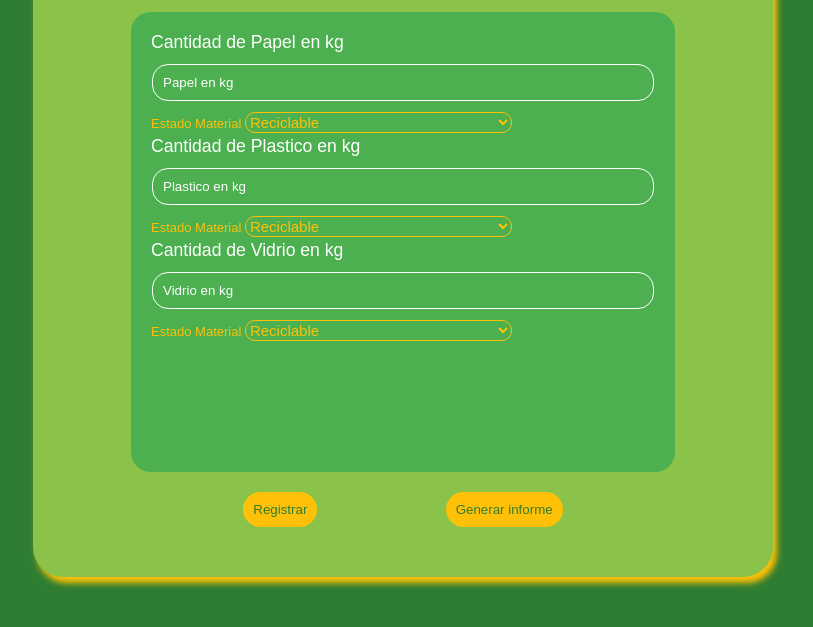
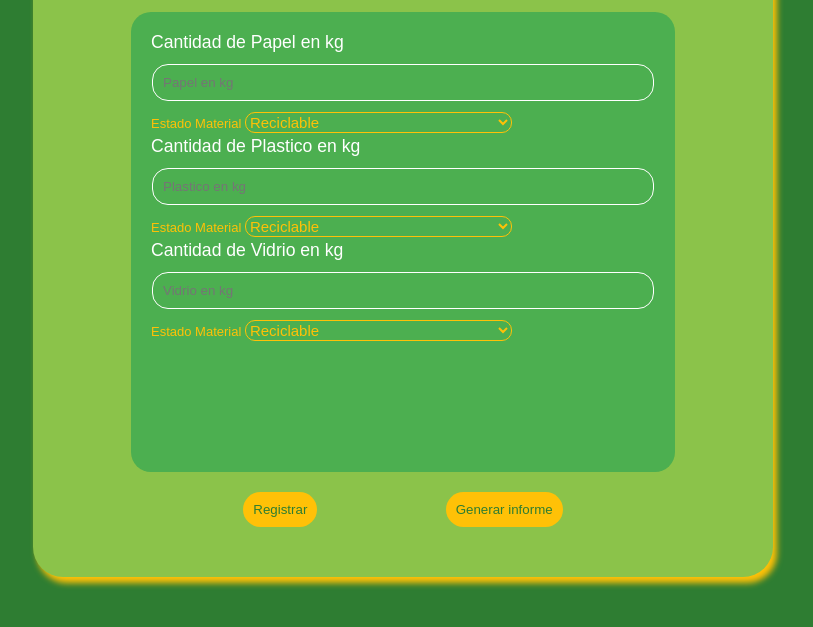
Before and after one commit to pedropira/primeros_proyectos, a plain HTML site: page reciclaje/index.html in a window 1280 px wide. Shown: the part 133-760 px from the top of the page, without its empty margins (237-1050 px from the left). Drawn offline with Linux system fonts and the light colour scheme; a script that the page names is missing.

Commit message:
archivo html

```diff
--- a/reciclaje/index.html
+++ b/reciclaje/index.html
@@ -19,7 +19,7 @@
         <form class="formulario">
             <div class="estado__material">
                 <label for="papel"class="cant__material">Cantidad de Papel en kg</label>
-                <input class= "papel  input" type="text" placeholder="Papel en kg" id="papel">
+                <input class= "papel" type="text" placeholder="Papel en kg" id="papel">
                 <label class="select"> Estado Material
                 <select name="type-of-user" class="estado">
                     <option value="Reciclable">Reciclable</option>
@@ -30,7 +30,7 @@
             </div>
             <div class="estado__material">
                 <label for=" plastico" class="cant__material">Cantidad de Plastico en kg</label>
-                <input class= "plastico  input" type="text" placeholder="Plastico en kg" id="plastico">
+                <input class= "plastico" type="text" placeholder="Plastico en kg" id="plastico">
                 <label class="select"> Estado Material
                 <select name="type-of-user" class="estado">
                     <option value="Reciclable">Reciclable</option>
@@ -41,7 +41,7 @@
             </div>
             <div class="estado__material">
                 <label for="vidrio" class="cant__material">Cantidad de Vidrio en kg</label>
-                <input class= "vidrio  input" type="text" placeholder="Vidrio en kg" id="vidrio">
+                <input class= "vidrio" type="text" placeholder="Vidrio en kg" id="vidrio">
                 <label class="select"> Estado Material
                 <select name="type-of-user" class="estado">
                     <option value="Reciclable">Reciclable</option>
```
